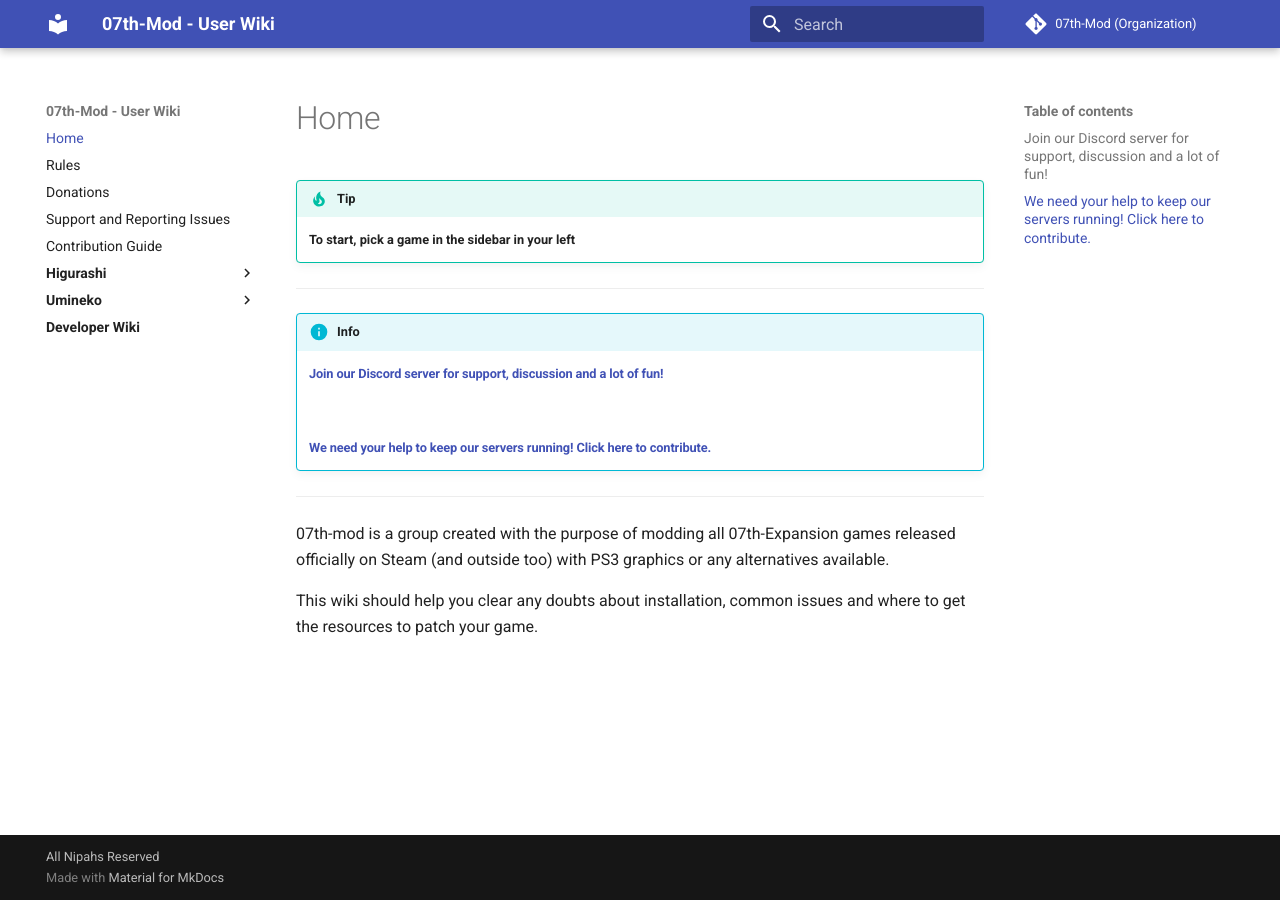
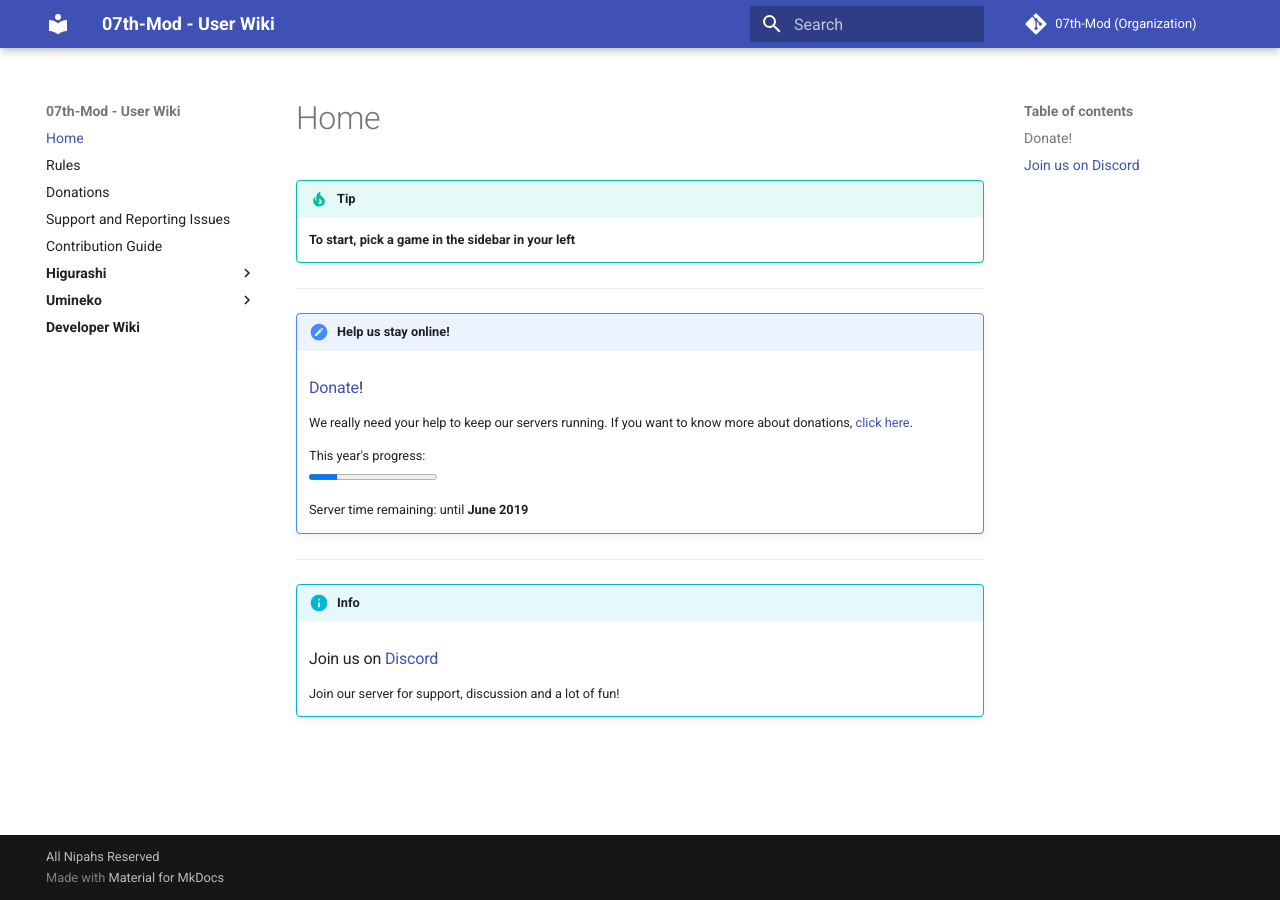
Before and after one commit to 07th-mod/wiki, an MkDocs documentation site: the page built from docs/index.md, in a window 1280 px wide. Built offline with MkDocs 1.6.1 and Material for MkDocs 9.7.7, drawn with Linux system fonts in a browser that asks for light colours.

Commit message:
Update index look

```diff
--- a/docs/index.md
+++ b/docs/index.md
@@ -3,12 +3,20 @@
 
 ***
 
-!!! info
-    #### [Join our Discord server for support, discussion and a lot of fun!](https://discord.gg/pf5VhF9)<br></br>
-    #### [We need your help to keep our servers running! Click here to contribute.](https://07th-mod.com/wiki/Donations)
+!!! note "Help us stay online!"
+    ### [Donate](https://www.paypal.com/cgi-bin/webscr?cmd=_s-xclick&hosted_button_id=SP5S4ZDV9BNZQ)!
+
+    We really need your help to keep our servers running. If you want to know more about donations, [click here](https://07th-mod.com/wiki/Donations).
+
+
+    This year's progress:<br>
+    <progress value="22" max="100"></progress>
+
+    Server time remaining: until <b>June 2019</b>
 
 ***
 
-07th-mod is a group created with the purpose of modding all 07th-Expansion games released officially on Steam (and outside too) with PS3 graphics or any alternatives available.
+!!! info
+    ### Join us on [Discord](https://discord.gg/pf5VhF9)
 
-This wiki should help you clear any doubts about installation, common issues and where to get the resources to patch your game.
+    Join our server for support, discussion and a lot of fun!
```
